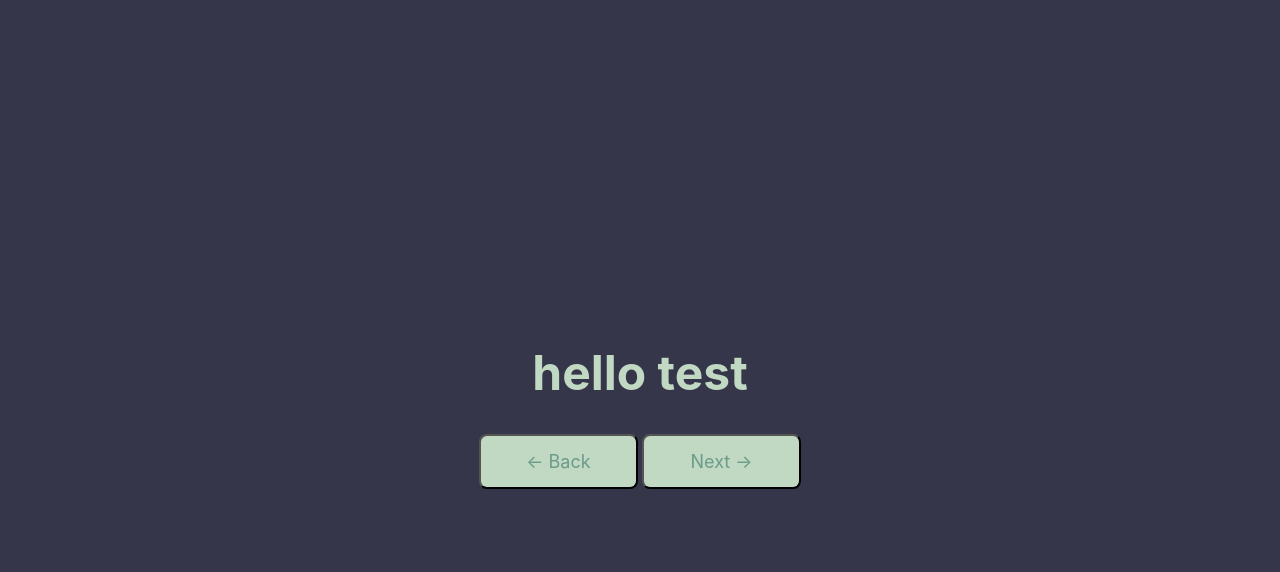
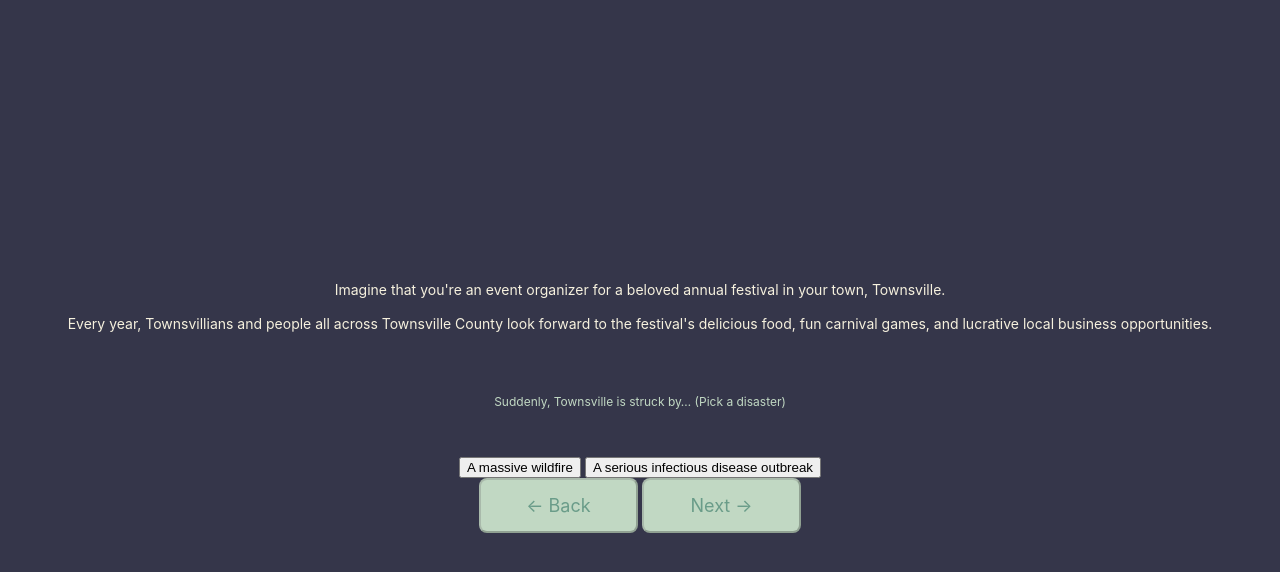
Before and after one commit to sharondotchen/OlympicPlanner, a Svelte app: page / in a window 1280 px wide. Both pictures are taken after a click on the button "Start →". Shown: the top 572 px of the page. Built offline with nearby package versions, Linux system fonts and the light colour scheme.

Commit message:
updated button functions

```diff
--- a/src/App.svelte
+++ b/src/App.svelte
@@ -1,4 +1,4 @@
-<script>
+<script lang="ts">
     import OlympicPlanner from './lib/OlympicPlanner.svelte';
     import TwoDisasterPicker from './lib/2DisasterPicker.svelte';
     import ThreeCancelPicker from './lib/3CancelPicker.svelte';
@@ -6,41 +6,82 @@
     import FiveExplainer from './lib/5Explainer.svelte';
     import SixProblemPicker from './lib/6ProblemPicker.svelte';
     import SevenEnd from './lib/7End.svelte';
+    import Disease from './lib/quizchoices/Disease.svelte';
+    import Fire from './lib/quizchoices/Fire.svelte';
 
-  let currentPage = 0;
 
-  const pages = [
-    OlympicPlanner,
-    TwoDisasterPicker,
-    ThreeCancelPicker,
-    FourChoice,
-    FiveExplainer,
-    SixProblemPicker,
-    SevenEnd
-  ];
+   // let currentPage = 0;
 
-  function nextPage() {
-    if (currentPage < pages.length - 1) {
-      currentPage++;
+   let currentSlide = $state(1);
+   let userDisaster =$state();
+   let userChoice = $state();
+
+   function goToSlide(slideNum){
+    currentSlide = slideNum;
    }
+   function updateDisaster(newDisaster){
+    userDisaster = newDisaster;
+   }
+   function updateChoice (newChoice){
+    userChoice = newChoice;
    }
 
-  function prevPage() {
-    if (currentPage > 0) {
-      currentPage--;
-    }
-  }
+  //  const slides = [
+  //    OlympicPlanner,
+   //   TwoDisasterPicker,
+  //    ThreeCancelPicker,
+    //  FourChoice,
+    //  FiveExplainer,
+    //  SixProblemPicker,
+   //   SevenEnd
+  //  ];
 
-  function restart() {
-    currentPage = 0; // Reset to the first page (OlympicPlanner)
-  }
+   // function nextPage() {
+    //  if (currentPage < pages.length - 1) {
+     //   currentPage++;
+    //  }
+   // }
 
-  $: CurrentPage = pages[currentPage];
+   // function prevPage() {
+   //   if (currentPage > 0) {
+    //    currentPage--;
+  //    }
+  //  }
+
+   // function restart() {
+  //    currentPage = 0; // Reset to the first page (OlympicPlanner)
+  //  }
+
+   // $: CurrentPage = pages[currentPage];
   </script>
 
-<svelte:component this={CurrentPage} nextPage={nextPage} prevPage={prevPage} restart={restart} />
-<!--
-  {#if pages[currentPage]}
+  <div id="planner">
+    {#if currentSlide == 1}
+    <OlympicPlanner {goToSlide}/>
+    {/if}
+    {#if currentSlide == 2}
+    <TwoDisasterPicker {goToSlide} {userDisaster} {updateDisaster}/>
+    {/if}
+    {#if currentSlide == 3}
+    <ThreeCancelPicker {goToSlide} {userDisaster} {userChoice} {updateChoice}/>
+    {/if}
+    {#if currentSlide == 4}
+    <FourChoice {goToSlide} {userChoice}/>
+    {/if}
+    {#if currentSlide == 5}
+    <FiveExplainer {goToSlide}/>
+    {/if}
+    {#if currentSlide == 6}
+    <SixProblemPicker {goToSlide}/>
+    {/if}
+    {#if currentSlide == 7}
+    <SevenEnd {goToSlide}/>
+    {/if}
+  </div>
+
+  <!--<svelte:component this={CurrentPage} nextPage={nextPage} prevPage={prevPage} restart={restart} />-->
+
+   <!-- {#if pages[currentPage]}
     <button class="navbutton" on:click={prevPage} disabled={currentPage === 0}>← Back</button>
     <button class="navbutton" on:click={nextPage} disabled={currentPage === pages.length - 1}>Next →</button>
   {/if} -->
--- a/src/lib/2DisasterPicker.svelte
+++ b/src/lib/2DisasterPicker.svelte
@@ -1,6 +1,7 @@
 <script lang="ts">
-        export let nextPage: () => void;
-        export let prevPage: () => void;
+        //export let nextPage: () => void;
+       // export let prevPage: () => void;
+    let {goToSlide, userDisaster, updateDisaster} = $props();
 
     // wildfire to 3A
     // outbreak to 3B
@@ -15,7 +16,24 @@
     //let { body, action, choice1, choice2 } = disasterPicker || {};
 </script>
 
-<h1> hello test </h1>
 
-<button class="navbutton" on:click={prevPage}>← Back</button>
-<button class="navbutton" on:click={nextPage}>Next →</button>
+<p>Imagine that you're an event organizer for a beloved annual festival in your town, Townsville.
+<br>
+<br>
+ Every year, Townsvillians and people all across Townsville County look forward to the festival's delicious food, fun carnival games, and lucrative local business opportunities.</p>
+ <br>
+ <br>
+<p class="action">Suddenly, Townsville is struck by… (Pick a disaster)</p>
+<br>
+<br>
+<div id="disaster-picker">
+    <button class="fire" onclick={()=> updateDisaster ("fire")}>A massive wildfire</button>
+    <button class="disease" onclick={()=> updateDisaster ("disease")}>A serious infectious disease outbreak</button>
+</div>
+
+{#if userDisaster}
+<p class="action">You picked {userDisaster}.</p>
+{/if}
+
+<button class="navbutton" onclick={()=> goToSlide (1)} disabled={!userDisaster}>← Back</button>
+<button class="navbutton" onclick={()=> goToSlide (3)} disabled={!userDisaster}>Next →</button>
--- a/src/lib/3CancelPicker.svelte
+++ b/src/lib/3CancelPicker.svelte
@@ -1,6 +1,11 @@
 <script lang="ts">
-    export let nextPage: () => void;
-    export let prevPage: () => void;
+import svelte from "@sveltejs/vite-plugin-svelte";
+import Fire from './quizchoices/Fire.svelte';
+import Disease from './quizchoices/Disease.svelte';
+
+let {goToSlide, userDisaster, userChoice, updateChoice,} = $props();
+    //export let nextPage: () => void;
+    //export let prevPage: () => void;
     // 3A
         // cancel to 4A
         // don't cancel to 4B
@@ -15,5 +20,16 @@
 
 </script>
 
-<button class="navbutton" on:click={prevPage}>← Back</button>
-<button class="navbutton" on:click={nextPage}>Next →</button>
+<p>You picked {userDisaster}.</p>
+<br>
+<p class="action">What do you do?</p>
+<br>
+<button class="cancel" onclick={()=> updateChoice ("to cancel")}>Cancel the festival.</button>
+<button class="dont-cancel" onclick={()=> updateChoice ("not to cancel")}>Don't cancel — Townsville needs this!</button>
+<br>
+<br>
+{#if userChoice}
+<p class="action">You chose {userChoice}.</p>
+{/if}
+<button class="navbutton" onclick={()=> goToSlide(2)} disabled={!userChoice}>← Back</button>
+<button class="navbutton" onclick={()=> goToSlide(4)} disabled={!userChoice}>Next →</button>
--- a/src/lib/4Choice.svelte
+++ b/src/lib/4Choice.svelte
@@ -1,6 +1,7 @@
 <script lang="ts">
-    export let nextPage: () => void;
-    export let restart: () => void;
+    let {goToSlide, userChoice,} = $props();
+    //export let nextPage: () => void;
+    //export let restart: () => void;
     // 4A
         // scrolldown info
 
@@ -13,5 +14,7 @@
 
 </script>
 
-<button class="navbutton" on:click={restart}>↻ Retake Quiz</button>
-<button class="navbutton" on:click={nextPage}>Next →</button>
+<p>You chose {userChoice}.</p>
+
+<button class="navbutton" onclick={()=> goToSlide(1)}>↻ Retake Quiz</button>
+<button class="navbutton" onclick={()=> goToSlide(5)}>Next →</button>
--- a/src/lib/5Explainer.svelte
+++ b/src/lib/5Explainer.svelte
@@ -1,6 +1,7 @@
 <script lang="ts">
-    export let nextPage: () => void;
-    export let prevPage: () => void;
+   // export let nextPage: () => void;
+   // export let prevPage: () => void;
+   let {goToSlide}= $props();
 
     // Navigation Buttons
         // Back to 4Choice.svelte
@@ -8,5 +9,8 @@
 
 </script>
 
-<button class="navbutton" on:click={prevPage}>← Back</button>
-<button class="navbutton" on:click={nextPage}>Next →</button>
+<p>The consequences of your choices as a Townsville event organizer only affect the people of Townsville County, but the Olympics can affect host city populations in the millions every two years — not to mention the thousands of migrant workers that make the Games possible every cycle. <br> <br>  Moreover, the Olympics aren't just harmful to host cities during times of disaster. Press “next” to see more examples of the “Olympic curse” in action.
+    </p>
+
+<button class="navbutton" onclick={()=> goToSlide(4)}>← Back</button>
+<button class="navbutton" onclick={() =>goToSlide(6)}>Next →</button>
--- a/src/lib/6ProblemPicker.svelte
+++ b/src/lib/6ProblemPicker.svelte
@@ -1,6 +1,7 @@
 <script lang="ts">
-    export let nextPage: () => void;
-    export let prevPage: () => void;
+    let {goToSlide} = $props();
+   // export let nextPage: () => void;
+   // export let prevPage: () => void;
     // Choose A Problem
         // Policing
                 // 3 dropdown clickable buttons
@@ -17,5 +18,7 @@
 
 </script>
 
-<button class="navbutton" on:click={prevPage}>← Back</button>
-<button class="navbutton" on:click={nextPage}>Next →</button>
+<p class="action"> Choose a problem:</p>
+
+<button class="navbutton" onclick={()=> goToSlide(5)}>← Back</button>
+<button class="navbutton" onclick={()=> goToSlide(7)}>Next →</button>
--- a/src/lib/7End.svelte
+++ b/src/lib/7End.svelte
@@ -1,9 +1,12 @@
 <script lang="ts">
-  export let restart: () => void;
+  //export let restart: () => void;
+  let {goToSlide} = $props();
 
     // Navigation Buttons
         // Retake to 1Home.svelte
 
 </script>
 
-<button class="navbutton" on:click={restart}>↻ Back to Start</button>
+<p>As you can see, the supposed benefits of hosting the Olympics rarely pay off for a host city's private citizens. It's not surprising that, especially in light of this year's devastating wildfires, the people of Los Angeles don't feel ready to host in three years. <br> <br> Luckily, the Olympics also has a long history of citizen mobilization against Olympic bids. In 1972, Denver citizens organized against the 1976 Olympic bid, citing economic and environmental reasons, and successfully rejected the Games. More recently, both Boston and Calgary pulled out of bids for 2024 and 2026 respectively due to economic concerns about the increasingly expensive event. Angelenos have the power to change their city's fate in the same way. </p>
+
+<button class="navbutton" onclick={()=>goToSlide(1)}>↻ Back to Start</button>
--- a/src/lib/OlympicPlanner.svelte
+++ b/src/lib/OlympicPlanner.svelte
@@ -1,18 +1,20 @@
  <script lang="ts">
     // start button to move to 2DisasterPicker.svelte
-    export let nextPage: () => void;
+   // export let nextPage: () => void;
+   let {goToSlide} = $props();
 </script>
+
 
 <h1 style="margin-bottom: 0.5rem;">Why LA28 Can't Happen</h1>
 <p style="margin-top: 0;">by Sharon Chen and Juliana George</p>
 <br>
 <br>
-<img src="/olympic_cover.svg" alt="cover illustration with olympic logo" />
+<img src="./assets/olympic_cover.svg" alt="cover illustration with olympic logo" />
 <br>
 <br>
 <br>
 <br>
-<button class="navbutton" on:click={nextPage}>Start →</button>
+<button class="navbutton" onclick={()=> goToSlide(2)}>Start →</button>
 
 <style>
   :global(body) {
--- /dev/null
+++ b/src/lib/quizchoices/Disease.svelte
@@ -0,0 +1,2 @@
+<p>Townsville has been hit with an infectious disease outbreak, and the elderly and immunocompromised are especially vulnerable. There have been around a dozen deaths so far, but the infection rate has slowed since a vaccine was introduced. The festival was pushed back for a few months.<br> <br> Now that the rescheduled date is approaching, there is disagreement about whether to cancel the event. City officials insist that the infection rate has reached a manageable level, and that holding the event will help to reverse the economic slowdown caused by the outbreak. Additionally, they've laid out a plan for how to make sure cases won't spike during the festival: limiting attendance to Townsvillians who are vaccinated and must quarantine separately from those that are vulnerable. However, some local community members oppose the festival and argue hosting it during an outbreak is unsafe.
+ </p>
--- /dev/null
+++ b/src/lib/quizchoices/Fire.svelte
@@ -0,0 +1,2 @@
+<p>A massive wildfire has consumed a large swath of Townsville, leaving hundreds of Townsvillians displaced from their homes and even causing a few deaths.<br> <br> The Townsville Festival isn't for several months, and there's some time to rebuild before the event takes place. Everyone in Townsville really looks forward to the festival every year, and vendors and city officials are encouraging you to proceed with the festival to lift everyone's spirits. The event would also bring some much-needed business and cash flow into the Townsville economy. However, some local community members are pushing for the festival to be cancelled, and they say that the funds normally allocated to the festival planning should be donated to fire victims and dedicated to rebuilding.
+ </p>
--- a/vite.config.js
+++ b/vite.config.js
@@ -3,5 +3,10 @@ import { svelte } from '@sveltejs/vite-plugin-svelte'
 
 // https://vite.dev/config/
 export default defineConfig({
+  base: 'OlympicPlanner',
   plugins: [svelte()],
+  build: {
+    outDir: 'docs',
+    emptyOutDir: true
+  }
 })
```
Also changed, not shown: 1 other file (tests, documents, lock files or other folders). Lines whose indentation alone changed are shown as unchanged.
